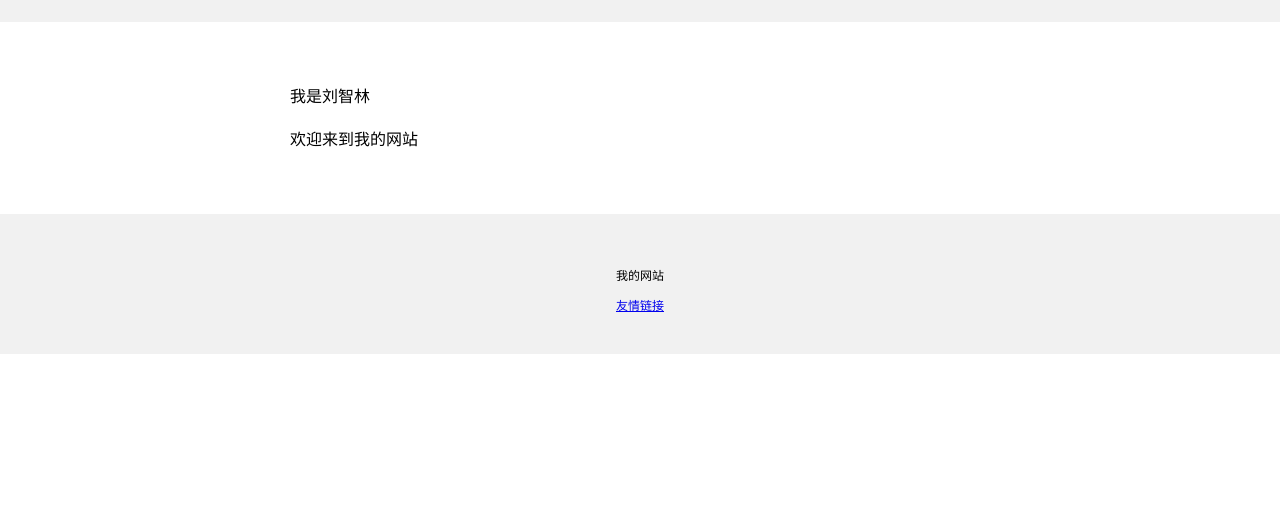
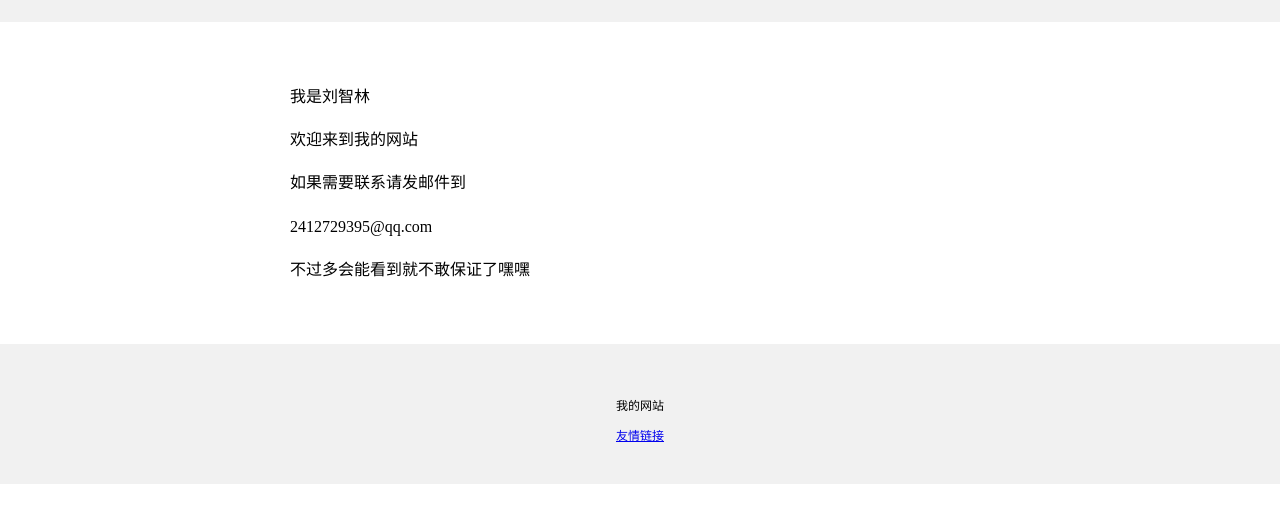
Before and after one commit to lzlzhxlzy/Re01, a plain HTML site: page index.html in a window 1280 px wide. Shown: the part 142-664 px from the top of the page. Drawn offline with Linux system fonts and the light colour scheme.

Commit message:
Add files via upload

```diff
--- a/index.html
+++ b/index.html
@@ -28,6 +28,9 @@
     ">
       <p>我是刘智林</p>
       <p>欢迎来到我的网站</p>
+      <p>如果需要联系请发邮件到</p>
+      <p>2412729395@qq.com</p>
+      <p>不过多会能看到就不敢保证了嘿嘿</p>
     </bvi>
     <bvi style="
       background-color: #f1f1f1;
```
